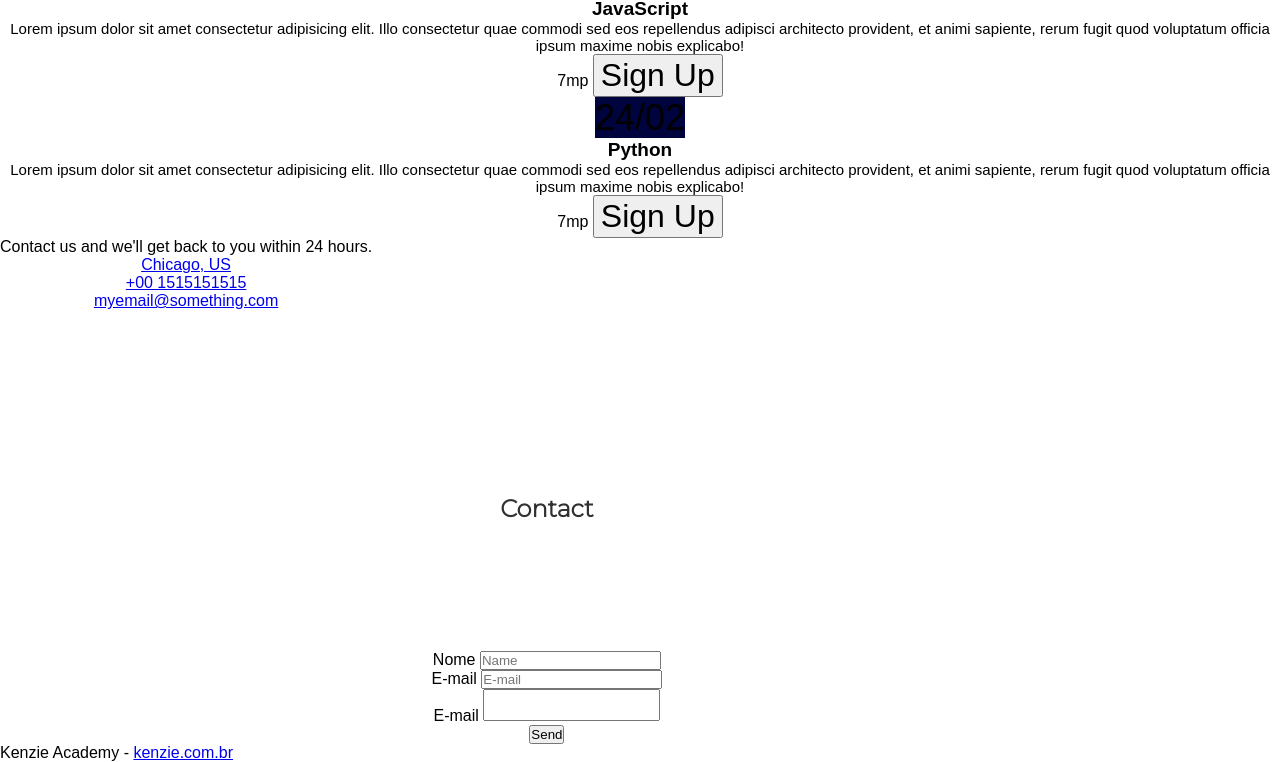
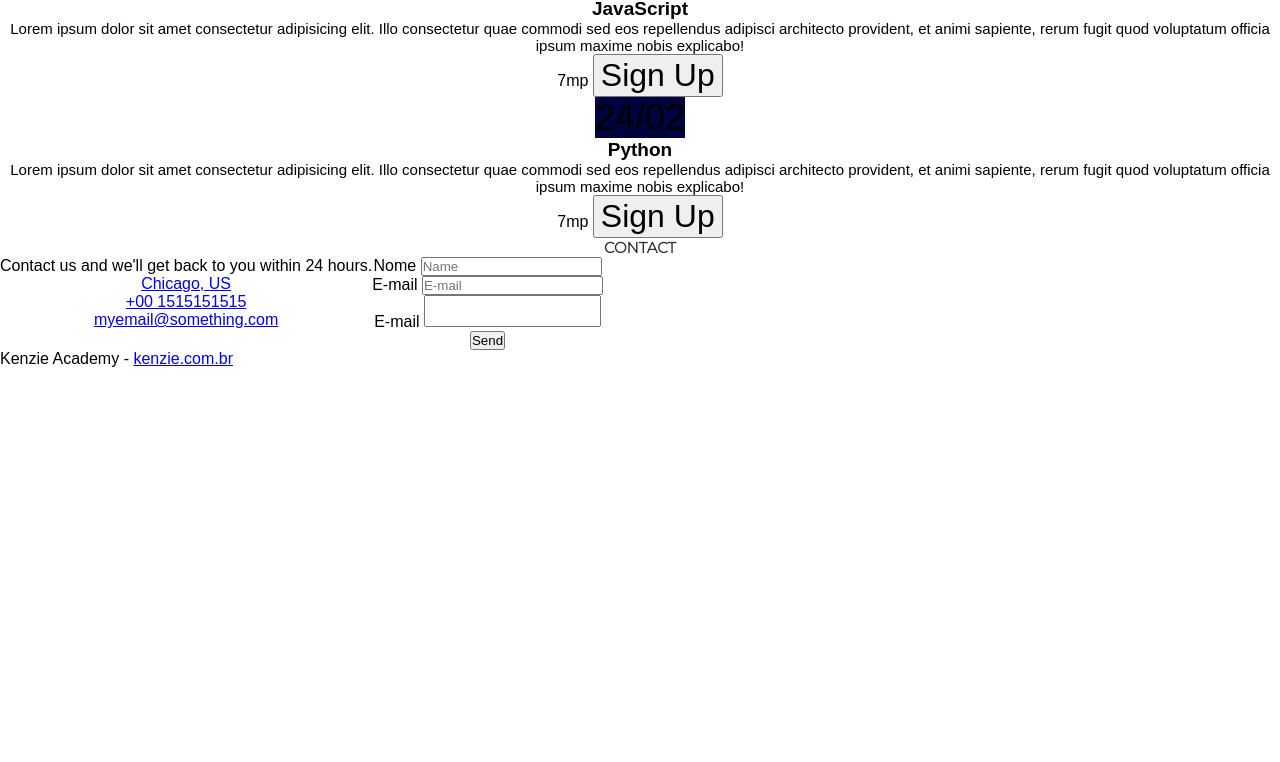
Before and after one commit to Kenzie-Academy-Brasil-Developers/estilizando-pagina-landing-page-kenzie-academy-sprint-3-AineMota, a plain HTML site: page index.html in a window 1280 px wide. Shown: the part 7867-8629 px from the top of the page. After the commit the page ends 8235 px from the top, so only its background shows below. Drawn offline with Linux system fonts and the light colour scheme.

Commit message:
alterei o local do titulo da seção contato no arquivo html, declarei cor correta para o titulo.

```diff
--- a/assets/css/style.css
+++ b/assets/css/style.css
@@ -268,7 +268,11 @@ main{
 /* INICIAL */
 
 /* EXTRAS */
-
+.secaoContato h2 {
+    font-size: 15px;
+    color: var(--main-font);
+    text-transform: uppercase ;
+}
 /* para estilizar a scrollbar */
 ::-webkit-scrollbar{}
 ::-webkit-scrollbar-button{}
--- a/index.html
+++ b/index.html
@@ -203,7 +203,7 @@
     </section>
 
     <section class="secaoContato">
-
+      <h2>Contact</h2>
       <div class="flex">
 
         <!-- COLUNA LADO ESQUERDO -->
@@ -226,7 +226,7 @@
         <!-- COLUNA LADO DIRETO -->
         <div class="flex-col">
 
-          <h2>Contact</h2>
+
 
           <form action="">
 
```
